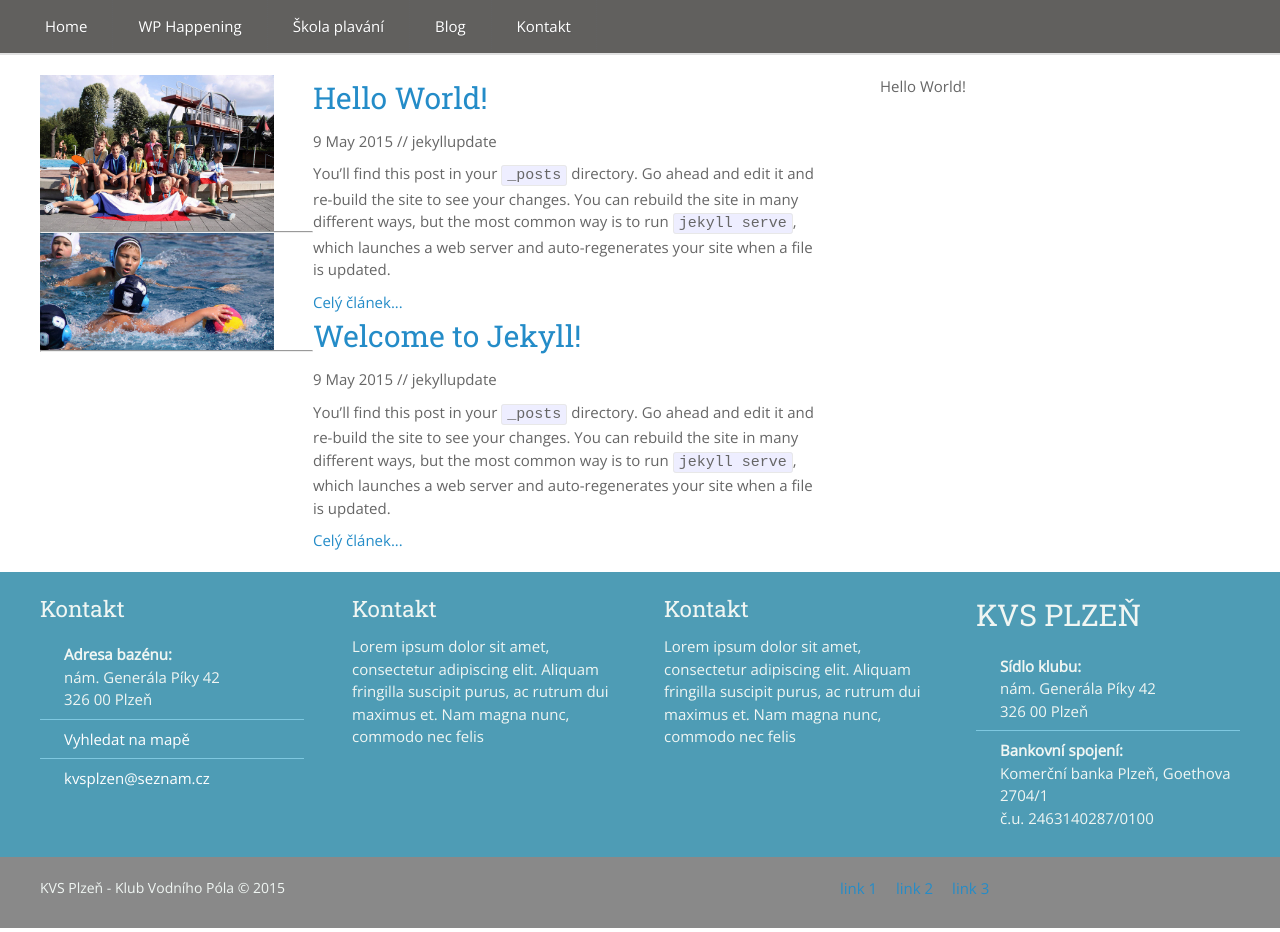
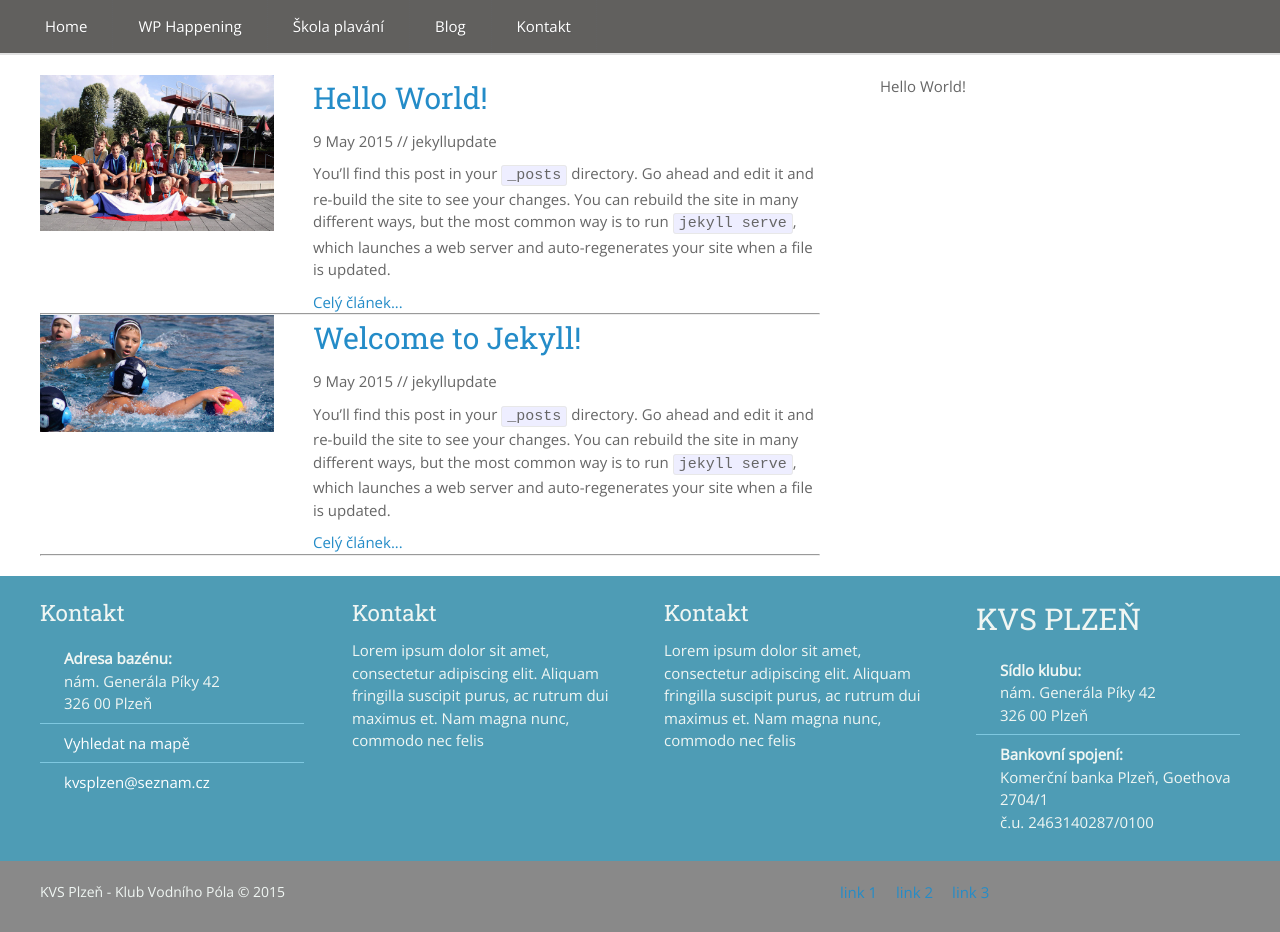
Before and after one commit to SteveVil/KVS-web, a Jekyll site: the page built from Blog/index.html, in a window 1280 px wide. Built offline with Jekyll 4.4.1, drawn with Linux system fonts in a browser that asks for light colours; the list of posts is cut into pages by our own code.

Commit message:
Update _layout.sass

```diff
--- a/_sass/_layout.sass
+++ b/_sass/_layout.sass
@@ -7,6 +7,7 @@
 
 .post-content
 	width: 100%
+	overflow: hidden
 
 .post-thumbnail
 	width: 30%
```
